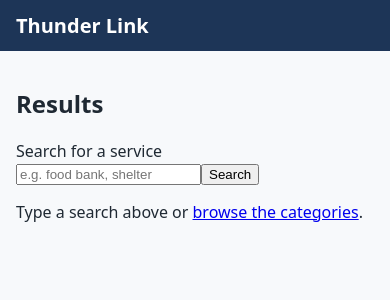
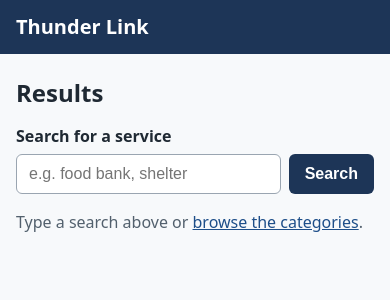
Before and after one commit to AzadAdhisivan1/thunder-bay-community-project, a React (Vite) app in the folder frontend/: page /results in a window 390 px wide. Shown: the top 300 px of the page. Built offline with nearby package versions, Linux system fonts and the light colour scheme.

Commit message:
US-02, US-03, US-04: simple styling that fits a 360px phone
Styles for the search bar, category grid, result cards and details page. Long text wraps instead of causing sideways scrolling (NFR-02).

```diff
--- a/frontend/src/index.css
+++ b/frontend/src/index.css
@@ -7,6 +7,7 @@ body {
   font-family: system-ui, -apple-system, 'Segoe UI', Roboto, sans-serif;
   color: #1f2933;
   background: #f7f9fb;
+  line-height: 1.5;
 }
 
 .app-header {
@@ -27,3 +28,203 @@ body {
   margin: 0 auto;
   padding: 16px;
 }
+
+h1 {
+  font-size: 1.5rem;
+  line-height: 1.25;
+  margin: 8px 0 16px;
+  overflow-wrap: anywhere;
+}
+
+h2 {
+  font-size: 1.15rem;
+  margin: 24px 0 12px;
+}
+
+a {
+  color: #1d4e89;
+}
+
+a:focus-visible,
+button:focus-visible,
+input:focus-visible {
+  outline: 3px solid #f4a261;
+  outline-offset: 2px;
+}
+
+.visually-hidden {
+  position: absolute;
+  width: 1px;
+  height: 1px;
+  overflow: hidden;
+  clip: rect(0 0 0 0);
+  white-space: nowrap;
+}
+
+/* Loading, empty and error messages */
+.status {
+  margin: 12px 0;
+  color: #52606d;
+}
+
+.status-error {
+  color: #b42318;
+}
+
+/* Search bar (US-03) */
+.search-bar {
+  margin-bottom: 16px;
+}
+
+.search-bar label {
+  display: block;
+  font-weight: 600;
+  margin-bottom: 6px;
+}
+
+.search-row {
+  display: flex;
+  gap: 8px;
+}
+
+.search-row input {
+  flex: 1;
+  min-width: 0;
+  padding: 10px 12px;
+  font-size: 1rem;
+  border: 1px solid #9aa5b1;
+  border-radius: 6px;
+}
+
+.search-row button {
+  padding: 10px 16px;
+  font-size: 1rem;
+  font-weight: 600;
+  color: #fff;
+  background: #1d3557;
+  border: none;
+  border-radius: 6px;
+  cursor: pointer;
+}
+
+.search-row button:hover {
+  background: #274b7a;
+}
+
+/* Category list (US-02) */
+.category-grid {
+  list-style: none;
+  padding: 0;
+  margin: 0;
+  display: grid;
+  grid-template-columns: repeat(auto-fill, minmax(150px, 1fr));
+  gap: 10px;
+}
+
+.category-link {
+  display: block;
+  padding: 14px 12px;
+  background: #fff;
+  border: 1px solid #d9e2ec;
+  border-radius: 8px;
+  font-weight: 600;
+  text-decoration: none;
+  overflow-wrap: anywhere;
+}
+
+.category-link:hover {
+  border-color: #1d4e89;
+  background: #eef4fb;
+}
+
+/* Results page (US-02, US-03) */
+.results-layout {
+  display: grid;
+  gap: 16px;
+}
+
+.results-list {
+  list-style: none;
+  padding: 0;
+  margin: 0;
+  display: grid;
+  gap: 10px;
+}
+
+.results-map-wrap {
+  min-width: 0;
+}
+
+@media (min-width: 800px) {
+  .results-layout {
+    grid-template-columns: minmax(0, 2fr) minmax(0, 3fr);
+    align-items: start;
+  }
+
+  .results-map-wrap {
+    position: sticky;
+    top: 16px;
+  }
+}
+
+/* Service card */
+.service-card {
+  padding: 12px 14px;
+  background: #fff;
+  border: 1px solid #d9e2ec;
+  border-radius: 8px;
+  overflow-wrap: anywhere;
+}
+
+.service-card-name {
+  margin: 0 0 4px;
+  font-size: 1.05rem;
+}
+
+.service-card-category {
+  display: inline-block;
+  margin: 0 0 6px;
+  padding: 1px 8px;
+  font-size: 0.85rem;
+  color: #1d3557;
+  background: #e3ecf7;
+  border-radius: 999px;
+}
+
+.service-card-address {
+  margin: 0 0 8px;
+  color: #52606d;
+}
+
+.service-card-link {
+  font-weight: 600;
+}
+
+/* Service details page (US-04) */
+.details-list {
+  margin: 0 0 20px;
+  padding: 4px 16px;
+  background: #fff;
+  border: 1px solid #d9e2ec;
+  border-radius: 8px;
+}
+
+.detail-row {
+  padding: 10px 0;
+  border-bottom: 1px solid #eef2f6;
+}
+
+.detail-row:last-child {
+  border-bottom: none;
+}
+
+.detail-row dt {
+  font-weight: 600;
+  font-size: 0.9rem;
+  color: #52606d;
+}
+
+.detail-row dd {
+  margin: 2px 0 0;
+  overflow-wrap: anywhere;
+}
```
